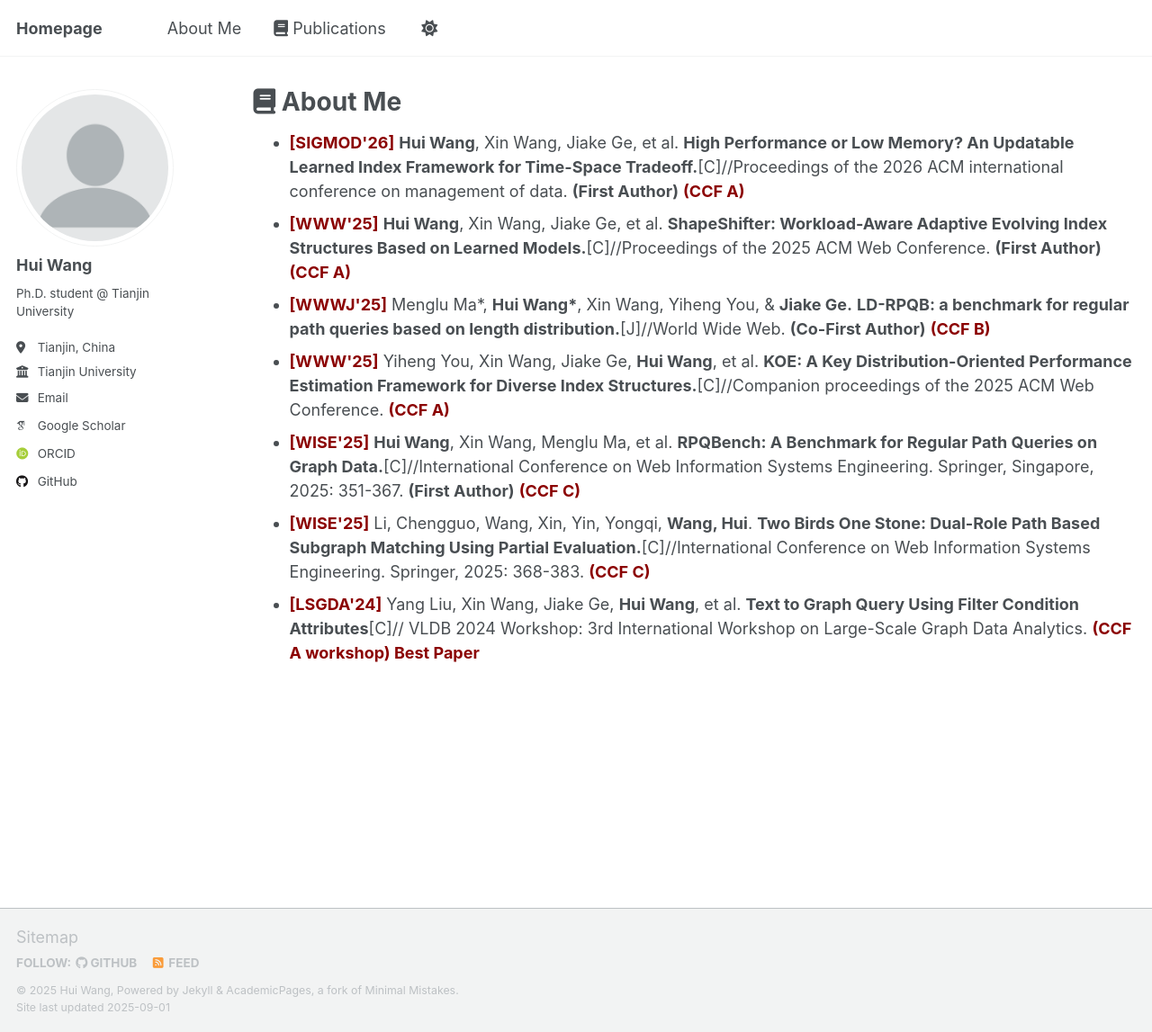
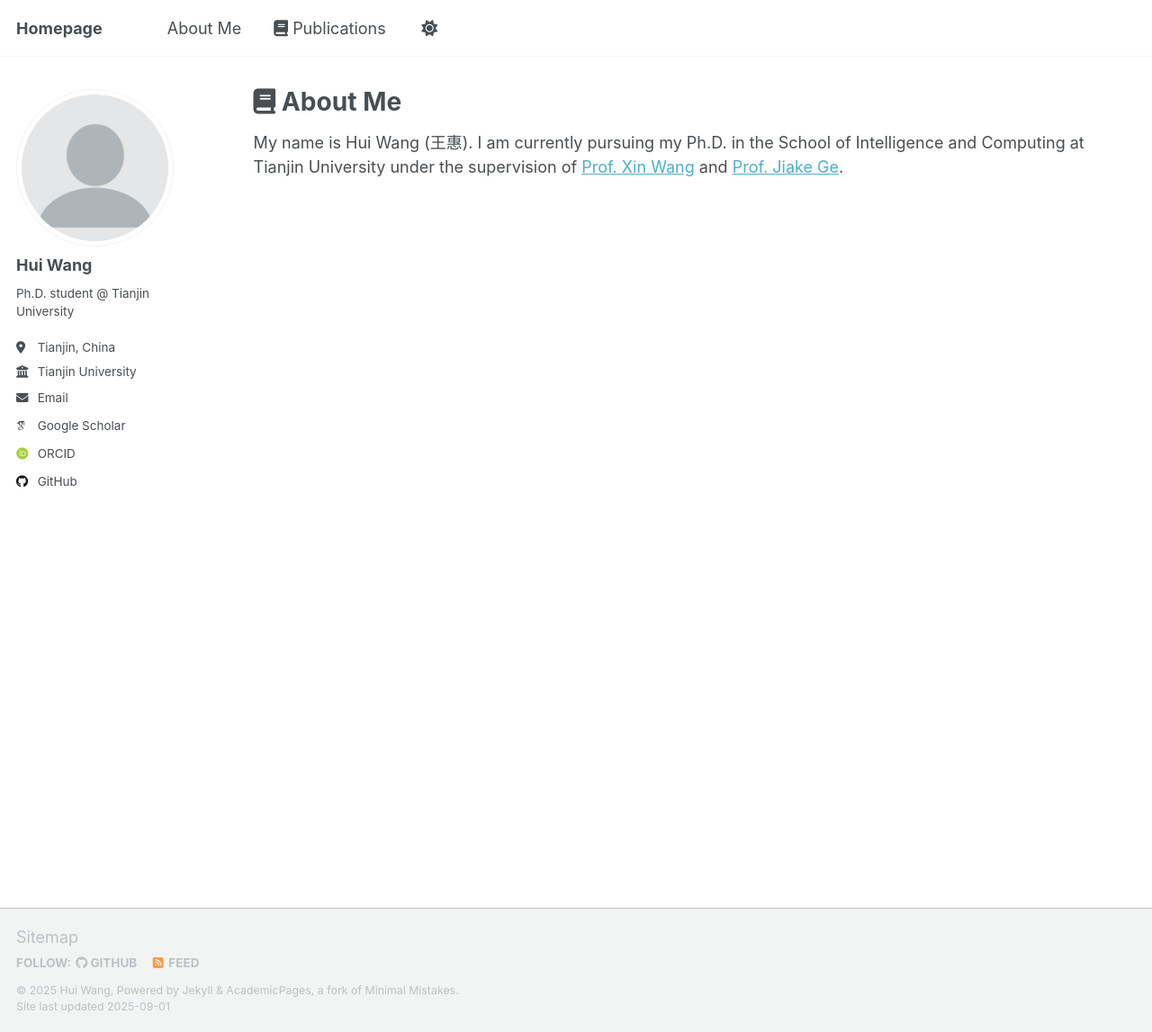
Before and after one commit to HaileyHui/wanghui, a Jekyll site: the page built from _pages/aboutme.html, in a window 1280 px wide and 1147 px high. Shown: the whole window at 90% size. Built offline with Jekyll 4.4.1, drawn with Linux system fonts in a browser that asks for light colours; some web fonts are replaced; a script that is not in the unit is left out.

Commit message:
Update aboutme.html

```diff
--- a/_pages/aboutme.html
+++ b/_pages/aboutme.html
@@ -6,12 +6,9 @@ author_profile: true
 ---
 
 
-<ul>
-  <li><span class="highlight" style="color: darkred; font-weight: bold;">[SIGMOD'26]</span> <strong>Hui Wang</strong>, Xin Wang, Jiake Ge, et al. <strong>High Performance or Low Memory? An Updatable Learned Index Framework for Time-Space Tradeoff.</strong>[C]//Proceedings of the 2026 ACM international conference on management of data. <strong>(First Author)</strong> <span class="highlight" style="color: darkred; font-weight: bold;">(CCF A)</span></li>
-  <li><span class="highlight" style="color: darkred; font-weight: bold;">[WWW'25]</span> <strong>Hui Wang</strong>, Xin Wang, Jiake Ge, et al. <strong>ShapeShifter: Workload-Aware Adaptive Evolving Index Structures Based on Learned Models.</strong>[C]//Proceedings of the 2025 ACM Web Conference. <strong>(First Author)</strong> <span class="highlight" style="color: darkred; font-weight: bold;">(CCF A)</span></li>
-  <li><span class="highlight" style="color: darkred; font-weight: bold;">[WWWJ'25]</span> Menglu Ma*, <strong>Hui Wang*</strong>, Xin Wang, Yiheng You, & <strong>Jiake Ge.</strong> <strong>LD-RPQB: a benchmark for regular path queries based on length distribution.</strong>[J]//World Wide Web. <strong>(Co-First Author)</strong> <span class="highlight" style="color: darkred; font-weight: bold;">(CCF B)</span></li>
-  <li><span class="highlight" style="color: darkred; font-weight: bold;">[WWW'25]</span> Yiheng You, Xin Wang, Jiake Ge, <strong>Hui Wang</strong>, et al. <strong>KOE: A Key Distribution-Oriented Performance Estimation Framework for Diverse Index Structures.</strong>[C]//Companion proceedings of the 2025 ACM Web Conference. <span class="highlight" style="color: darkred; font-weight: bold;">(CCF A)</span></li>
-  <li><span class="highlight" style="color: darkred; font-weight: bold;">[WISE'25]</span> <strong>Hui Wang</strong>, Xin Wang, Menglu Ma, et al. <strong>RPQBench: A Benchmark for Regular Path Queries on Graph Data.</strong>[C]//International Conference on Web Information Systems Engineering. Springer, Singapore, 2025: 351-367. <strong>(First Author)</strong> <span class="highlight" style="color: darkred; font-weight: bold;">(CCF C)</span></li>
-  <li><span class="highlight" style="color: darkred; font-weight: bold;">[WISE'25]</span> Li, Chengguo, Wang, Xin, Yin, Yongqi, <strong>Wang, Hui</strong>. <strong>Two Birds One Stone: Dual-Role Path Based Subgraph Matching Using Partial Evaluation.</strong>[C]//International Conference on Web Information Systems Engineering. Springer, 2025: 368-383. <span class="highlight" style="color: darkred; font-weight: bold;">(CCF C)</span></li>
-  <li><span class="highlight" style="color: darkred; font-weight: bold;">[LSGDA'24]</span> Yang Liu, Xin Wang, Jiake Ge, <strong>Hui Wang</strong>, et al. <strong>Text to Graph Query Using Filter Condition Attributes</strong>[C]// VLDB 2024 Workshop: 3rd International Workshop on Large-Scale Graph Data Analytics. <span class="highlight" style="color: darkred; font-weight: bold;">(CCF A workshop) Best Paper</span></li>
-</ul>
+<p>
+  My name is Hui Wang (王惠). I am currently pursuing my Ph.D. in the School of Intelligence and Computing at Tianjin University under the supervision of
+  <a href="http://www.tjudb.cn/dbgroup/Xin_Wang_zh" target="_blank" rel="noopener noreferrer">Prof. Xin Wang</a>
+  and
+  <a href="https://gejiake.github.io/" target="_blank" rel="noopener noreferrer">Prof. Jiake Ge</a>.
+</p>
```
